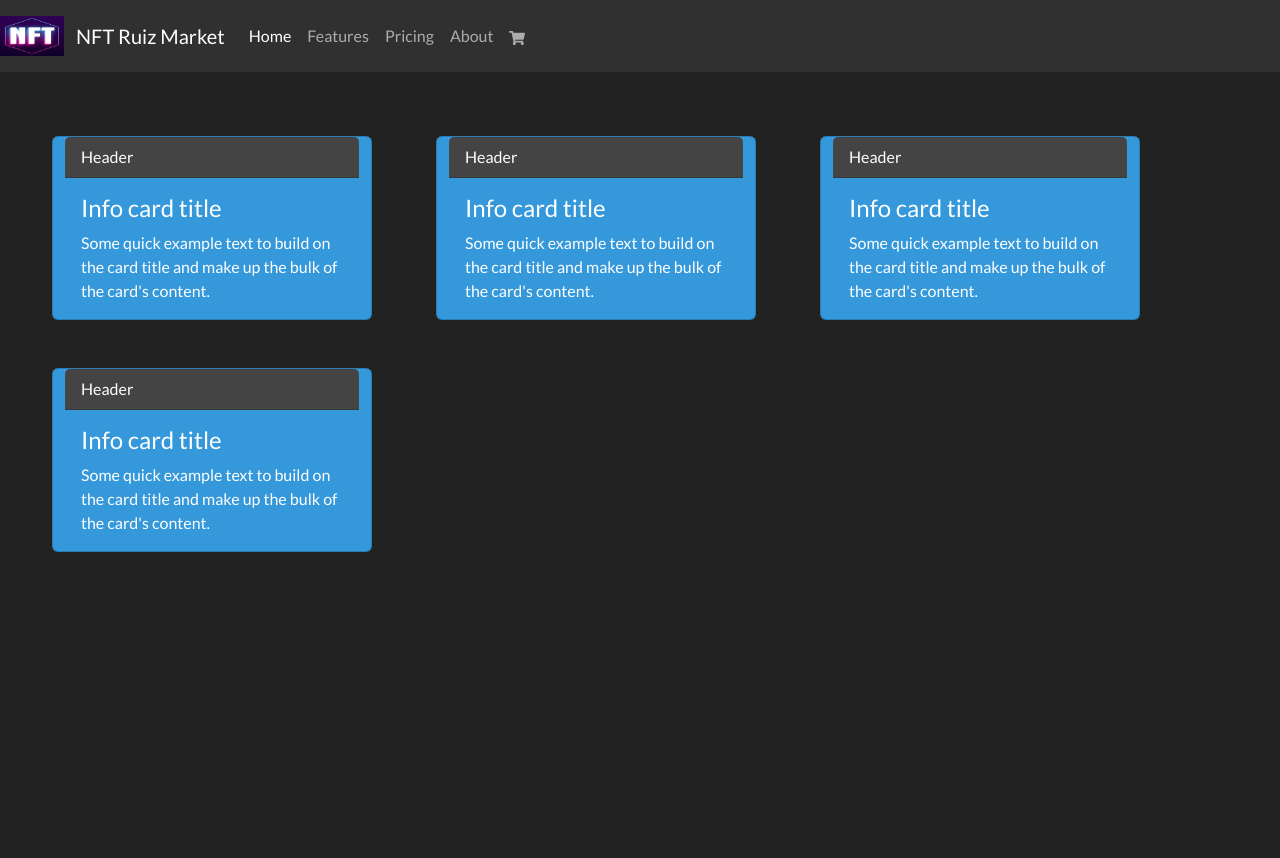
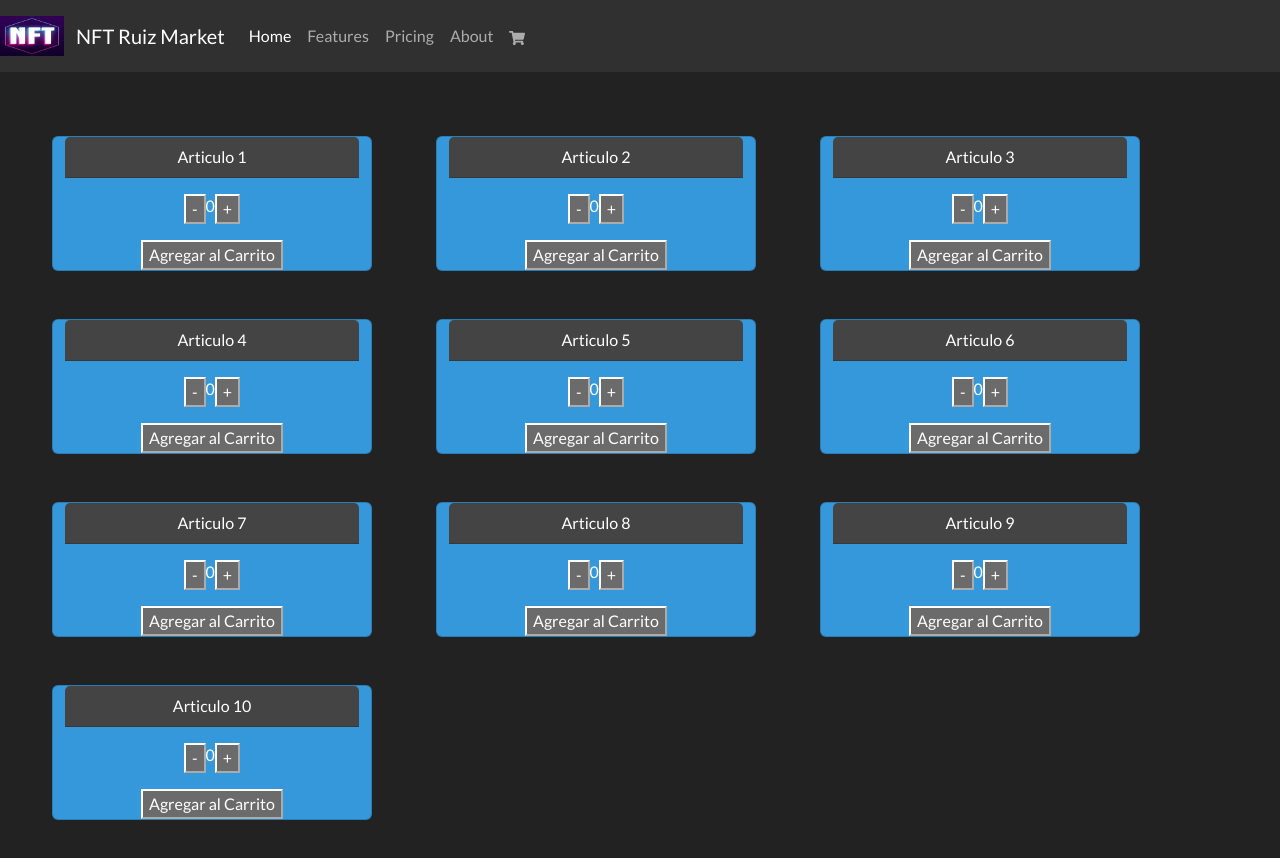
Before and after one commit to Rubenchagu/proyecto_final_React_Ruiz, a React (Create React App) app: page / in a window 1280 px wide. Shown: the top 858 px of the page. Before the commit the page ends 800 px from the top, so only its background shows below. Built offline with nearby package versions, Linux system fonts and the light colour scheme.

Commit message:
DesafioContadorConBoton

```diff
--- a/public/index.html
+++ b/public/index.html
@@ -6,8 +6,6 @@
     <meta name="viewport" content="width=device-width, initial-scale=1" />
     <meta name="theme-color" content="#000000" />
     <meta name="description" content="Web site created using create-react-app"/>
-    <link rel="apple-touch-icon" href="%PUBLIC_URL%/logo192.png" />
-    <link rel="manifest" href="%PUBLIC_URL%/manifest.json" />
     <link rel="stylesheet" href="https://bootswatch.com/5/darkly/bootstrap.min.css">
     <title>React App</title>
   </head>
--- a/src/App.js
+++ b/src/App.js
@@ -9,9 +9,8 @@ function App() {
       <NavBar>
         <CartWidget/>
       </NavBar>
-      <ItemListContainer/>
+      <ItemListContainer greetings="Articulo"/>
    </div>
-
   );
 }
 
--- /dev/null
+++ b/src/components/ItemCount/ItemCount.js
@@ -0,0 +1,28 @@
+import { useState } from "react"
+
+const ItemCount = ({stock, initial}) => {
+
+    const [cantidad, setCantidad] = useState(0)
+
+    //setCantidad(cantidad+initial)
+
+    const count = (valor) => {
+        const acumulado = cantidad + valor
+        if(acumulado<=stock && acumulado>0){
+            setCantidad(cantidad + valor)
+        }
+    }
+
+    return (
+        <div>
+            <div className="card-body d-flex flex-row justify-content-center">
+                <button onClick={()=>count(-1)}>-</button>
+                <span>{cantidad}</span>
+                <button onClick={()=>count(+1)}>+</button>
+            </div>
+            <button>Agregar al Carrito</button>
+        </div>
+    )
+}
+
+export default ItemCount
--- a/src/components/ItemListContainer/ItemListContainer.js
+++ b/src/components/ItemListContainer/ItemListContainer.js
@@ -1,37 +1,21 @@
 
-import "./itemListContainer.css"
+import ItemCount from "../ItemCount/ItemCount";
+import "./itemListContainer.css";
 
-const ItemListContainer = () => {
+const Cards = [{id:1},{id:2},{id:3},{id:4},{id:5},{id:6},{id:7},{id:8},{id:9},{id:10}]
+
+const ItemListContainer = ({greetings}) => {
   return (
+
     <div className="row padreCards">
-      <div className="card text-white bg-info mb-3 tamanhoCards">
-        <div className="card-header">Header</div>
-        <div className="card-body">
-          <h4 className="card-title">Info card title</h4>
-          <p className="card-text">Some quick example text to build on the card title and make up the bulk of the card's content.</p>
-        </div>
-      </div>
-      <div className="card text-white bg-info mb-3 tamanhoCards">
-        <div className="card-header">Header</div>
-        <div className="card-body">
-          <h4 className="card-title">Info card title</h4>
-          <p className="card-text">Some quick example text to build on the card title and make up the bulk of the card's content.</p>
-        </div>
-      </div>
-      <div className="card text-white bg-info mb-3 tamanhoCards">
-        <div className="card-header">Header</div>
-        <div className="card-body">
-          <h4 className="card-title">Info card title</h4>
-          <p className="card-text">Some quick example text to build on the card title and make up the bulk of the card's content.</p>
-        </div>
-      </div>
-      <div className="card text-white bg-info mb-3 tamanhoCards">
-        <div className="card-header">Header</div>
-        <div className="card-body">
-          <h4 className="card-title">Info card title</h4>
-          <p className="card-text">Some quick example text to build on the card title and make up the bulk of the card's content.</p>
-        </div>
-      </div>
+      {Cards.map((card, index) => {
+        return(
+          <div className="card text-white bg-info mb-3 tamanhoCards text-center" key={card.id}>
+            <div className="card-header">{greetings} {index+1}</div>
+            <ItemCount stock={10} initial={1}/>
+          </div>)
+        })
+      }
     </div>
   )
 }
--- a/src/components/NavBar/NavBar.js
+++ b/src/components/NavBar/NavBar.js
@@ -5,7 +5,6 @@ const NavBar= ({children}) => {
     return (
         <header>
             <nav className="navbar navbar-expand-lg navbar-dark bg-dark">
-            <div className="collapse navbar-collapse"></div>
             <div className="collapse navbar-collapse"><img src={logo} alt="Logo NFT e-commerce" /></div>
                 <div className="container-fluid">
                     <a className="navbar-brand" href="./">NFT Ruiz Market</a>
```
Also changed, not shown: public/manifest.json (deleted).
